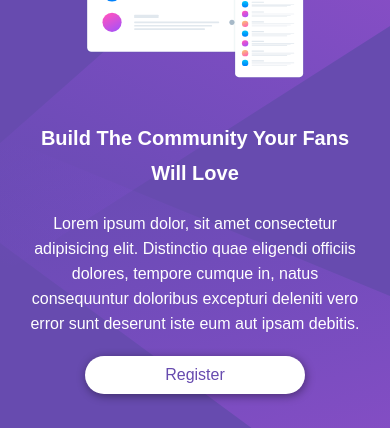
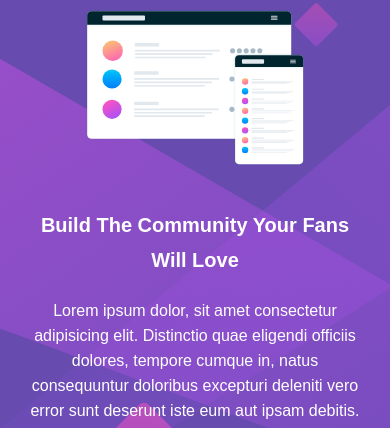
Before and after one commit to wllysses/huddle-landing-page-front-end-mentor-challenge, a plain HTML site: page index.html in a window 390 px wide. Shown: the part 172-600 px from the top of the page. Drawn offline with Linux system fonts and the light colour scheme.

Commit message:
refatorar-body-main-content

```diff
--- a/src/css/style.css
+++ b/src/css/style.css
@@ -18,6 +18,12 @@ body {
     background-image: url('../images/bg-desktop.svg');
     background-repeat: no-repeat;
     background-size: cover;
+    max-width: 1440px;
+    min-height: 100vh;
+    margin: 0 auto;
+    display: flex;
+    flex-direction: column;
+    justify-content: center;
 }
 
 .cabecalho h1 img {
@@ -27,8 +33,7 @@ body {
 
 .main-container {
     display: flex;
-    margin: 0 auto 0;
-    max-width: 1440px;
+    justify-content: center;
 }
 
 .main-container .image img {
@@ -118,6 +123,10 @@ body {
 
 @media (max-width: 425px) {
 
+    body {
+        background-image: url('../images/bg-mobile.svg');
+    }
+
     .main-container {
         display: flex;
         flex-direction: column;
```
